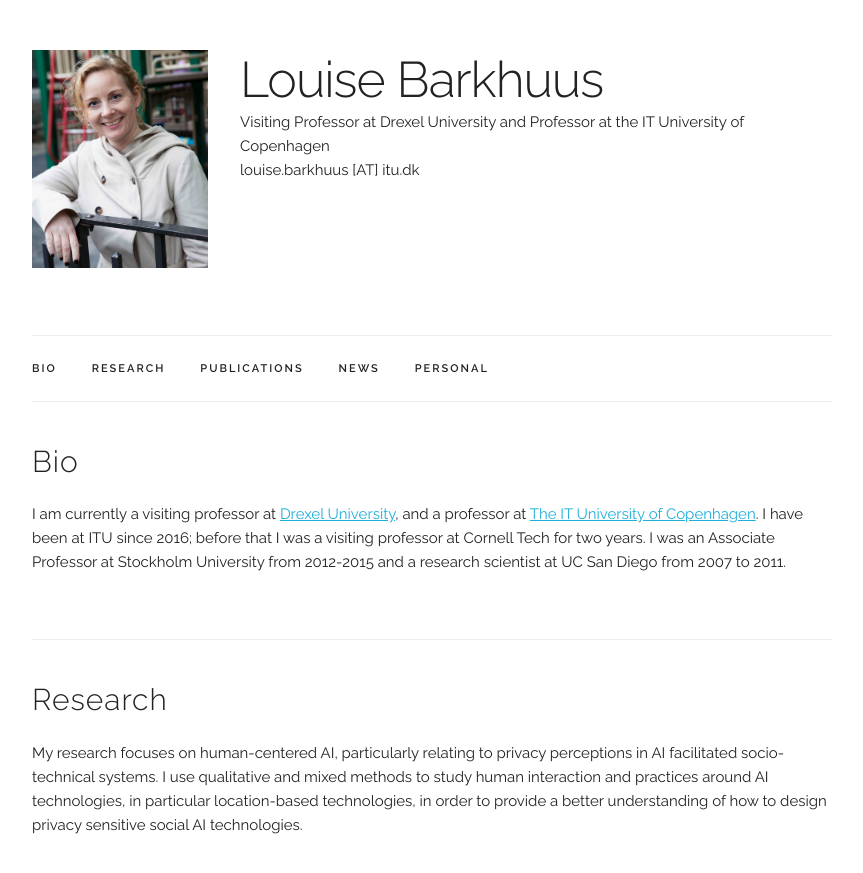
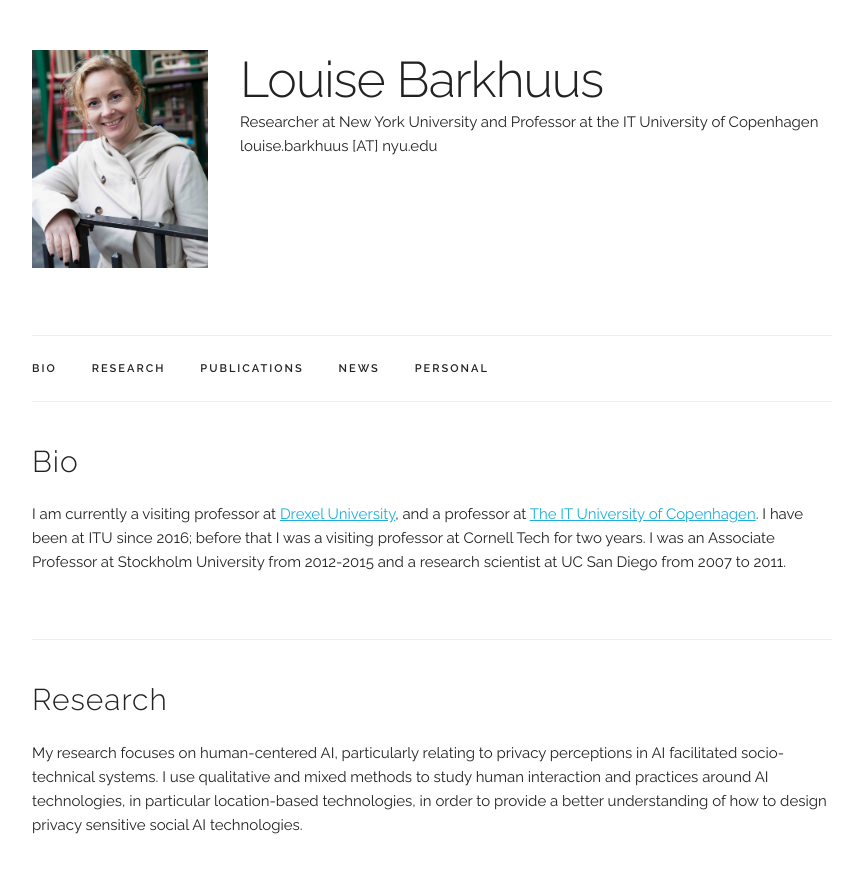
Before and after one commit to barkhuus/barkhuus.github.io, a Jekyll site: the page built from index.html, in a window 1280 px wide and 900 px high. Shown: the top 873 px of the window, without its empty margins (208-1071 px from the left). Built offline with Jekyll 4.4.1, drawn with Linux system fonts in a browser that asks for light colours; some of the changed text lies outside the part shown.

Commit message:
Update main_info.yaml
Updated affiliation

```diff
--- a/_data/main_info.yaml
+++ b/_data/main_info.yaml
@@ -1,6 +1,6 @@
 name: "Louise Barkhuus"
-title: "Visiting Professor at Drexel University and Professor at the IT University of Copenhagen"
-email: "louise.barkhuus [AT] itu.dk"
+title: "Researcher at New York University and Professor at the IT University of Copenhagen"
+email: "louise.barkhuus [AT] nyu.edu"
 profile_pic: "/assets/barkhuus.jpg"
 #twitter: "https://twitter.com/barkhuus"
 #linkedin: "https://www.linkedin.com/in/barkhuus"
```
